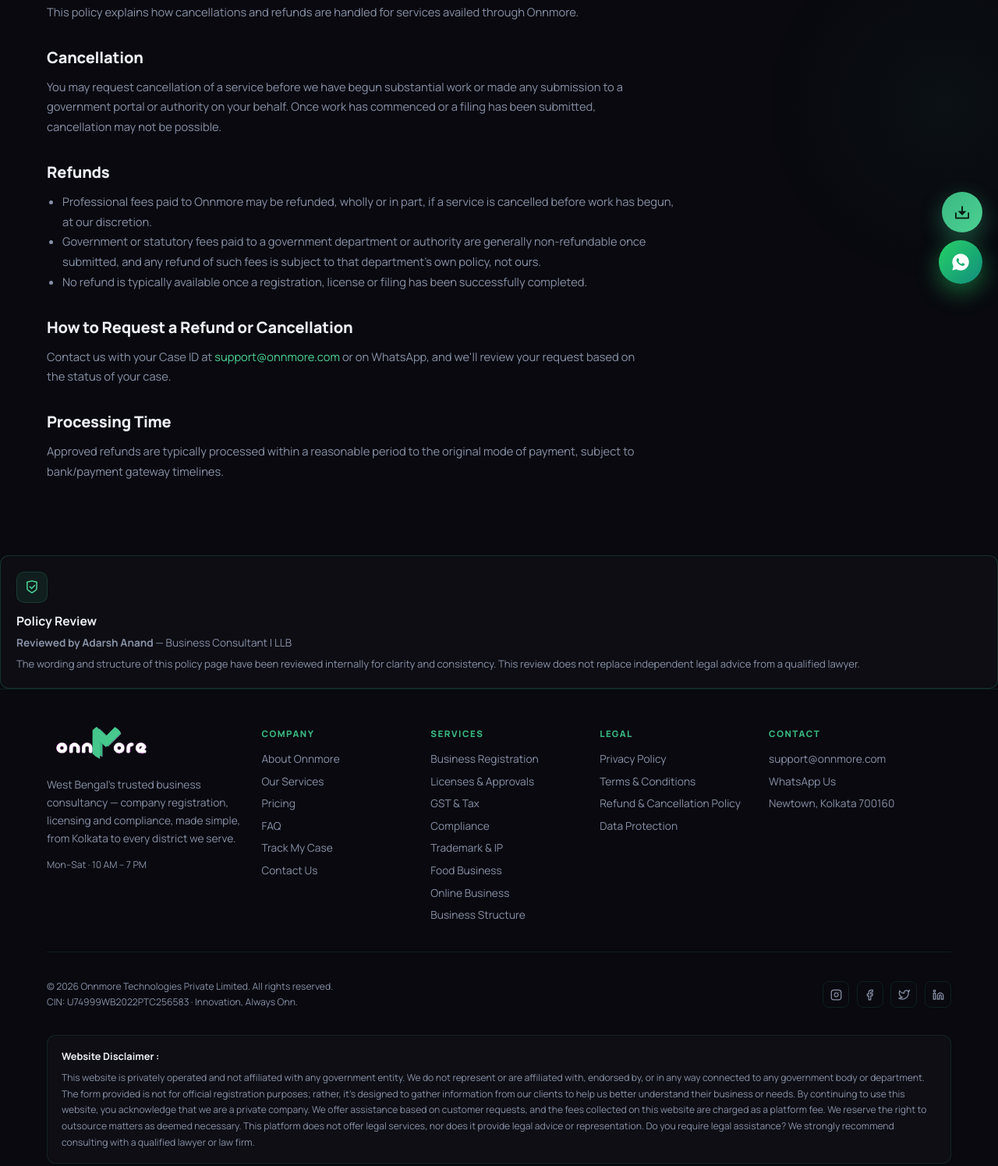
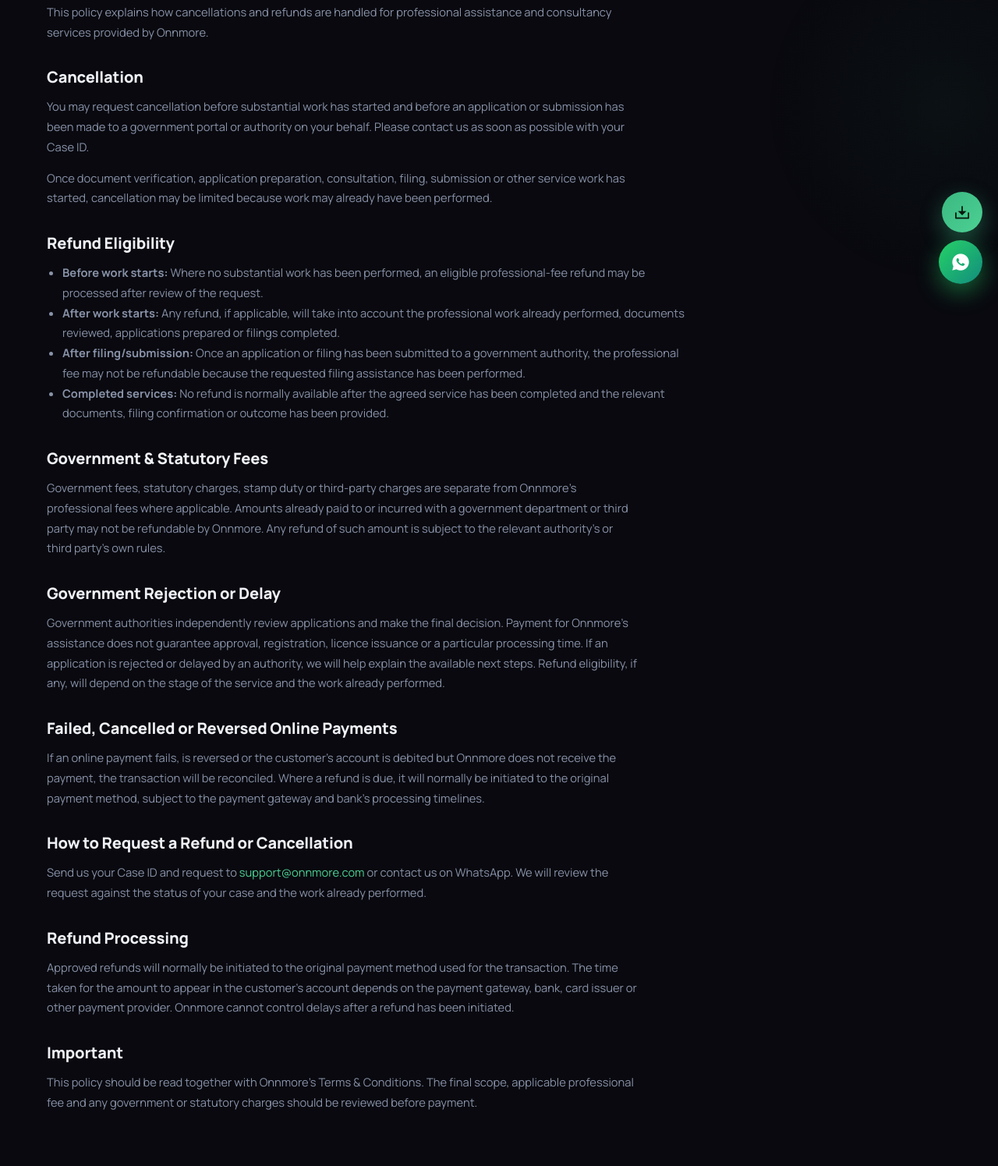
Before and after one commit to onnmore/onnmore-landing, a plain HTML site: page refund-cancellation.html in a window 1280 px wide. Shown: the part 416-1911 px from the top of the page at 78% size. Drawn offline with nearby package versions, Linux system fonts and the light colour scheme.

Commit message:
Add files via upload

```diff
--- a/refund-cancellation.html
+++ b/refund-cancellation.html
@@ -165,7 +165,39 @@
   <div class="container">
     <div class="legal-content">
       <span class="legal-updated">Last updated: September 2026</span>
-      <h2>Overview</h2><p>This policy explains how cancellations and refunds are handled for services availed through Onnmore.</p><h2>Cancellation</h2><p>You may request cancellation of a service before we have begun substantial work or made any submission to a government portal or authority on your behalf. Once work has commenced or a filing has been submitted, cancellation may not be possible.</p><h2>Refunds</h2><ul><li>Professional fees paid to Onnmore may be refunded, wholly or in part, if a service is cancelled before work has begun, at our discretion.</li><li>Government or statutory fees paid to a government department or authority are generally non-refundable once submitted, and any refund of such fees is subject to that department's own policy, not ours.</li><li>No refund is typically available once a registration, license or filing has been successfully completed.</li></ul><h2>How to Request a Refund or Cancellation</h2><p>Contact us with your Case ID at <a href="mailto:support@onnmore.com" style="color:var(--accent-light)">support@onnmore.com</a> or on WhatsApp, and we'll review your request based on the status of your case.</p><h2>Processing Time</h2><p>Approved refunds are typically processed within a reasonable period to the original mode of payment, subject to bank/payment gateway timelines.</p>
+
+      <h2>Overview</h2>
+      <p>This policy explains how cancellations and refunds are handled for professional assistance and consultancy services provided by Onnmore.</p>
+
+      <h2>Cancellation</h2>
+      <p>You may request cancellation before substantial work has started and before an application or submission has been made to a government portal or authority on your behalf. Please contact us as soon as possible with your Case ID.</p>
+      <p>Once document verification, application preparation, consultation, filing, submission or other service work has started, cancellation may be limited because work may already have been performed.</p>
+
+      <h2>Refund Eligibility</h2>
+      <ul>
+        <li><strong>Before work starts:</strong> Where no substantial work has been performed, an eligible professional-fee refund may be processed after review of the request.</li>
+        <li><strong>After work starts:</strong> Any refund, if applicable, will take into account the professional work already performed, documents reviewed, applications prepared or filings completed.</li>
+        <li><strong>After filing/submission:</strong> Once an application or filing has been submitted to a government authority, the professional fee may not be refundable because the requested filing assistance has been performed.</li>
+        <li><strong>Completed services:</strong> No refund is normally available after the agreed service has been completed and the relevant documents, filing confirmation or outcome has been provided.</li>
+      </ul>
+
+      <h2>Government &amp; Statutory Fees</h2>
+      <p>Government fees, statutory charges, stamp duty or third-party charges are separate from Onnmore's professional fees where applicable. Amounts already paid to or incurred with a government department or third party may not be refundable by Onnmore. Any refund of such amount is subject to the relevant authority's or third party's own rules.</p>
+
+      <h2>Government Rejection or Delay</h2>
+      <p>Government authorities independently review applications and make the final decision. Payment for Onnmore's assistance does not guarantee approval, registration, licence issuance or a particular processing time. If an application is rejected or delayed by an authority, we will help explain the available next steps. Refund eligibility, if any, will depend on the stage of the service and the work already performed.</p>
+
+      <h2>Failed, Cancelled or Reversed Online Payments</h2>
+      <p>If an online payment fails, is reversed or the customer's account is debited but Onnmore does not receive the payment, the transaction will be reconciled. Where a refund is due, it will normally be initiated to the original payment method, subject to the payment gateway and bank's processing timelines.</p>
+
+      <h2>How to Request a Refund or Cancellation</h2>
+      <p>Send us your Case ID and request to <a href="mailto:support@onnmore.com" style="color:var(--accent-light)">support@onnmore.com</a> or contact us on WhatsApp. We will review the request against the status of your case and the work already performed.</p>
+
+      <h2>Refund Processing</h2>
+      <p>Approved refunds will normally be initiated to the original payment method used for the transaction. The time taken for the amount to appear in the customer's account depends on the payment gateway, bank, card issuer or other payment provider. Onnmore cannot control delays after a refund has been initiated.</p>
+
+      <h2>Important</h2>
+      <p>This policy should be read together with Onnmore's Terms &amp; Conditions. The final scope, applicable professional fee and any government or statutory charges should be reviewed before payment.</p>
     </div>
   </div>
 </section>
```
Also changed, not shown: index.html (+15 -5 lines).
